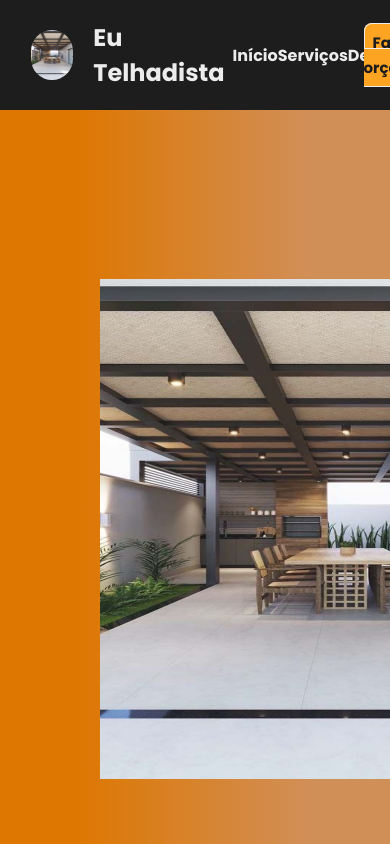
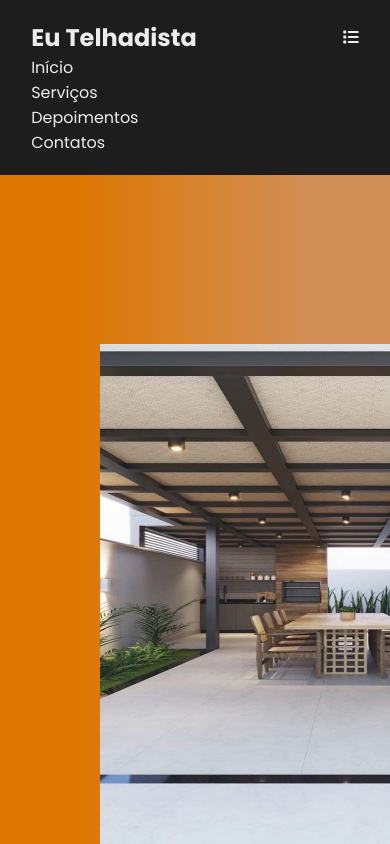
Before and after one commit to WTC13/telhas_rufus, a plain HTML site: page index.html in a window 390 px wide. Shown: the top 844 px of the page. Drawn offline with nearby package versions, Linux system fonts and the light colour scheme.

Commit message:
update header-nav

```diff
--- a/index.html
+++ b/index.html
@@ -18,6 +18,22 @@
                     <h2>Eu Telhadista</h2>
                 </div>
                 <div class="link-nav">
+                    <a href="#home" class="nav-title active">Início</a>
+                    <a href="#services" class="nav-title">Serviços</a>
+                    <a href="#testimony" class="nav-title">Depoimentos</a>
+                    <a href="#contacts" class="nav-title">Contatos</a>
+                </div>
+                <div class="buttons-nav">
+                    <a href="https://wa.me/5511913632623" target="_blank" target="noopener noreferrer">
+                        Faça seu orçamento&nbsp;
+                    </a>
+                </div>
+                <div id="mobile_btn">
+                    <a href="#"><i class="fa-solid fa-list"></i></a>
+                </div>
+            </nav>
+            <div id="mobile_menu">
+                <div id="mobile_link_nav">
                     <a href="#home" class="nav-title">Início</a>
                     <a href="#services" class="nav-title">Serviços</a>
                     <a href="#testimony" class="nav-title">Depoimentos</a>
@@ -25,10 +41,10 @@
                 </div>
                 <div class="buttons-nav">
                     <a href="https://wa.me/5511913632623" target="_blank" target="noopener noreferrer">
-                        Faça seu orçamento
+                        Faça seu orçamento&nbsp;
                     </a>
                 </div>
-            </nav>
+            </div>
         </header>
         <section id="home">
             <div class="container-home">
--- a/src/css/header.css
+++ b/src/css/header.css
@@ -50,6 +50,10 @@ header{
     color: var(--bg3);
 }
 
+/* .buttons-nav{
+    width: 20%;
+} */
+
 .buttons-nav a{
     padding: 8px;
     background-color: var(--bg4);
@@ -67,6 +71,45 @@ header{
     box-shadow: 0px 0px 8px 8px rgba(255,255,255,0.8);
 }
 
+.list-nav{
+    max-width: 10px;
+}
+
+#mobile_btn,
+#mobile_menu,
+#mobile_link_nav a{
+    color: var(--bg2);
+    transition: all 0.3s ease-in-out;
+    cursor: pointer;
+    display: none;
+}
+
+#mobile_btn a{
+    color: var(--bg2);
+    transition: all 03.s ease-in-out;
+}
+
+#mobile_btn a:hover{
+    color: var(--bg4);
+}
+
+#mobile_link_nav a:hover{
+    color: var(--bg4);
+}
+
 @media screen and (max-width: 1000px){
 
+    .logo-nav img,
+    .link-nav,
+    .buttons-nav
+    {
+        display: none;
+    }
+
+    #mobile_btn,
+    #mobile_menu,
+    #mobile_link_nav a{
+         display: block;
+    }
+
 }
--- a/src/js/script.js
+++ b/src/js/script.js
@@ -55,4 +55,40 @@ $(document).ready(function(){
         // Limpa o formulário usando jQuery
         $('#contactForm')[0].reset();
     });
+
+    $('#mobile_btn').on('click', function() {
+        $('#mobile_menu').toggleClass('active');
+        $('#mobile_btn').find('i').toggleClass('fa-x');
+    });
+
+    const sections = $('section');
+    const navTitle = $('.nav-title');
+
+    $(window).on('scroll', function(){
+        const header = $('header');
+        let activeSectionIndex = 0;
+        const scrollPosition = $(window).scrollTop() - header.outerHeight();
+
+        if(scrollPosition <= 0){
+            header.css('box-shadow', 'none');
+        }
+        else{
+            header.css('box-shadow', '5px 1px 5px rgba(0, 0, 0, 0.1)');
+        }
+
+        sections.each(function(i) {
+            const section = $(this);
+            const sectionTop = section.offset().top - 96;
+            const sectionBottom = sectionTop + section.outerHeight();
+
+            if(scrollPosition >= sectionTop && scrollPosition < sectionBottom){
+                activeSectionIndex = i;
+                return false;
+            }
+        })
+
+
+        navTitle.removeClass('active');
+        $(navTitle[activeSectionIndex]).addClass('active');
+    });
 });
```
